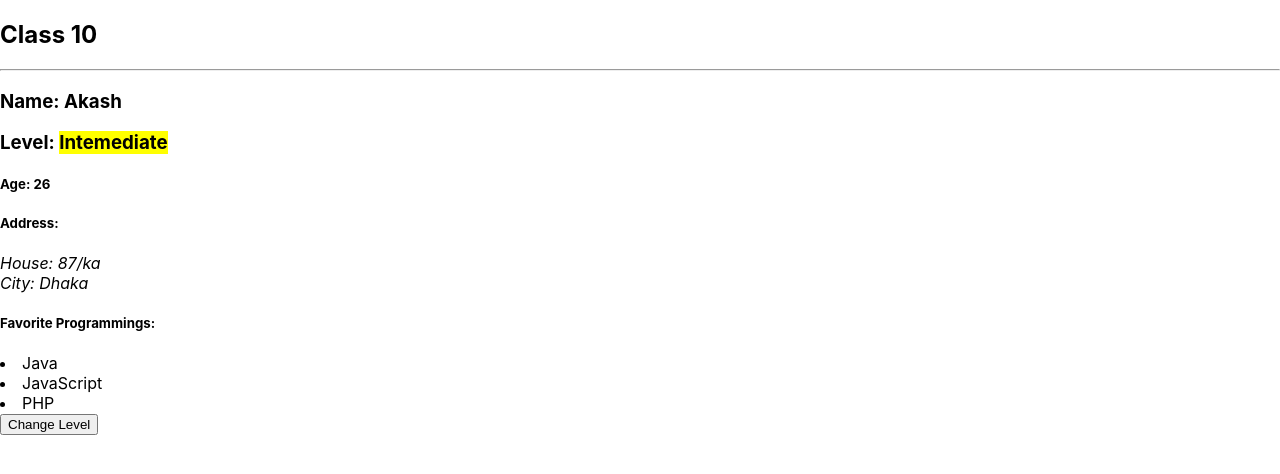
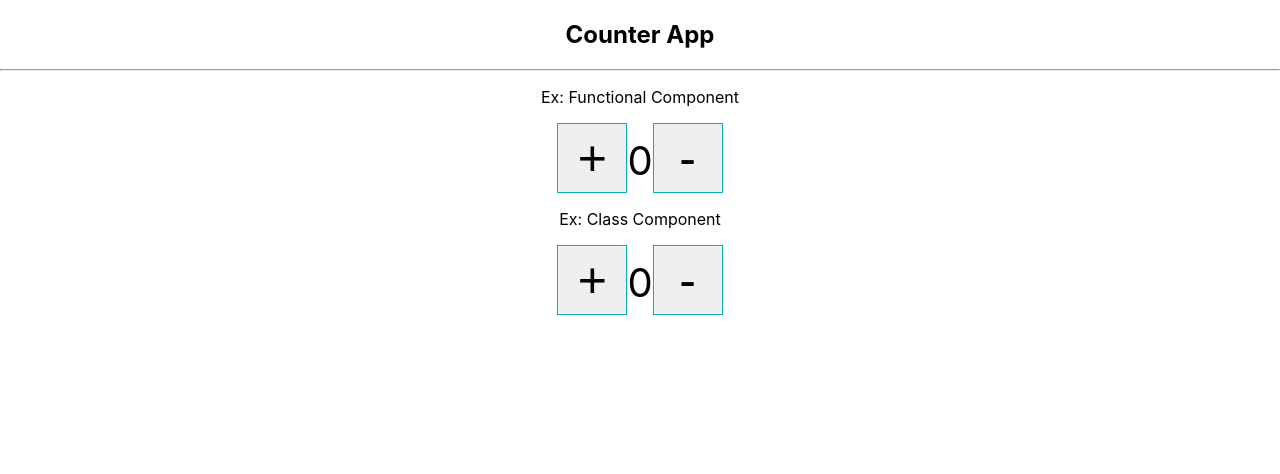
Before and after one commit to ManiruzzamanAkash/ReactBasic2Pro, a React (Create React App) app: page / in a window 1280 px wide. Shown: the top 474 px of the page. Built offline with nearby package versions, Linux system fonts and the light colour scheme.

Commit message:
Day 11 - Simple Counter App In React with Class Based Component and Functional Component

```diff
--- a/src/App.js
+++ b/src/App.js
@@ -1,45 +1,19 @@
 
-import React, { useState } from "react";
+import React from "react";
+import CounterClass from "./components/CounterClass";
+import CounterFunctional from "./components/CounterFunctional";
 
 const App = () => {
 
-  const [name, setName] = useState('Akash');
-  const [level, setLevel] = useState('Intemediate');
-  const [age, setAge] = useState(26);
-  const [address, setAddress] = useState({
-    house: '87/ka',
-    city: 'Dhaka'
-  });
-  const [prorgammings, setProgrammings] = useState(['Java', 'JavaScript', 'PHP']);
-
-  const changeLevel = () =>{
-    if(level === 'Intemediate')
-      setLevel('Advanced');
-    else
-      setLevel('Intemediate');
-  }
-
   return (
     <>
-      <h2>Class 10</h2>
-        <hr/>
-        <h3 onClick={() => setName('New Name')}>Name: {name}</h3>
-        <h3>Level: <mark>{level}</mark></h3>
-        <h5>Age: {age}</h5>
-        <h5>Address:</h5>
-        <address>
-          House: {address.house} <br />
-          City: {address.city} <br />
-        </address>
-        <h5>Favorite Programmings: </h5>
-        {
-          prorgammings.map((programming, index) => (
-            <li key={index}>{programming}</li>
-          ))
-        }
-        <button onClick={changeLevel}>
-          Change Level
-        </button>
+      <h2>Counter App</h2>
+      <hr/>
+      <p>Ex: Functional Component</p>
+      <CounterFunctional />
+
+      <p>Ex: Class Component</p>
+      <CounterClass />
     </>
   )
 }
--- /dev/null
+++ b/src/components/CounterClass.jsx
@@ -0,0 +1,37 @@
+import React, { Component } from 'react'
+
+class CounterClass extends Component {
+    state = {
+        counter: 0
+    }
+
+    increment = () => {
+        this.setState({
+            counter : this.state.counter + 1
+        })
+    }
+
+    decrement = () => {
+        this.setState({
+            counter : this.state.counter - 1
+        })
+    }
+
+    render() {
+        return (
+            <>
+                <button className="counter-button" onClick={this.increment}>
+                    +
+                </button>
+                <span className="counter">
+                    {this.state.counter}
+                </span>
+                <button className="counter-button" onClick={this.decrement}>
+                -
+                </button>
+            </>
+         );
+    }
+}
+
+export default CounterClass;
--- /dev/null
+++ b/src/components/CounterFunctional.jsx
@@ -0,0 +1,20 @@
+import React, { useState } from 'react'
+
+const CounterFunctional = () => {
+    const [counter, setCounter] = useState(0);
+    return (
+        <>
+            <button className="counter-button" onClick={() => setCounter(counter + 1)}>
+                +
+            </button>
+            <span className="counter">
+                {counter}
+            </span>
+            <button className="counter-button" onClick={() => setCounter(counter - 1)}>
+            -
+            </button>
+        </>
+     );
+}
+
+export default CounterFunctional;
--- a/src/index.css
+++ b/src/index.css
@@ -1,13 +1,24 @@
 body {
-  margin: 0;
-  font-family: -apple-system, BlinkMacSystemFont, 'Segoe UI', 'Roboto', 'Oxygen',
-    'Ubuntu', 'Cantarell', 'Fira Sans', 'Droid Sans', 'Helvetica Neue',
-    sans-serif;
-  -webkit-font-smoothing: antialiased;
-  -moz-osx-font-smoothing: grayscale;
+    margin: 0;
+    font-family: -apple-system, BlinkMacSystemFont, 'Segoe UI', 'Roboto', 'Oxygen', 'Ubuntu', 'Cantarell', 'Fira Sans', 'Droid Sans', 'Helvetica Neue', sans-serif;
+    -webkit-font-smoothing: antialiased;
+    -moz-osx-font-smoothing: grayscale;
+    text-align: center;
 }
 
 code {
-  font-family: source-code-pro, Menlo, Monaco, Consolas, 'Courier New',
-    monospace;
+    font-family: source-code-pro, Menlo, Monaco, Consolas, 'Courier New', monospace;
 }
+
+.counter {
+    font-size: 40px;
+}
+
+.counter-button {
+    font-size: 50px;
+    border: 1px solid rgb(8, 174, 185);
+    padding: 5px;
+    width: 70px;
+    height: 70px;
+    cursor: pointer;
+}
```
Also changed, not shown: src/App copy.js (deleted, +0 -67 lines), src/components/UserInformation.jsx (deleted, +0 -17 lines).
